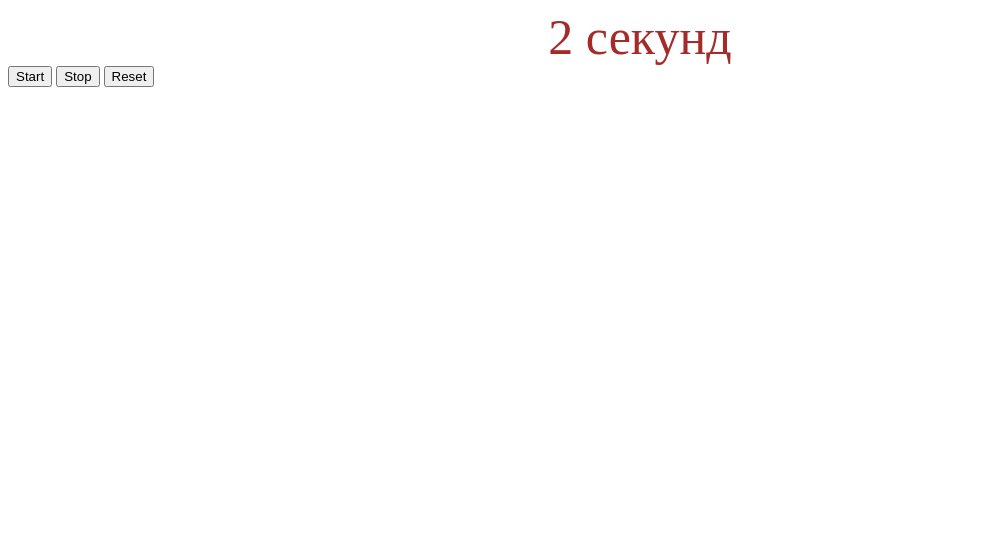
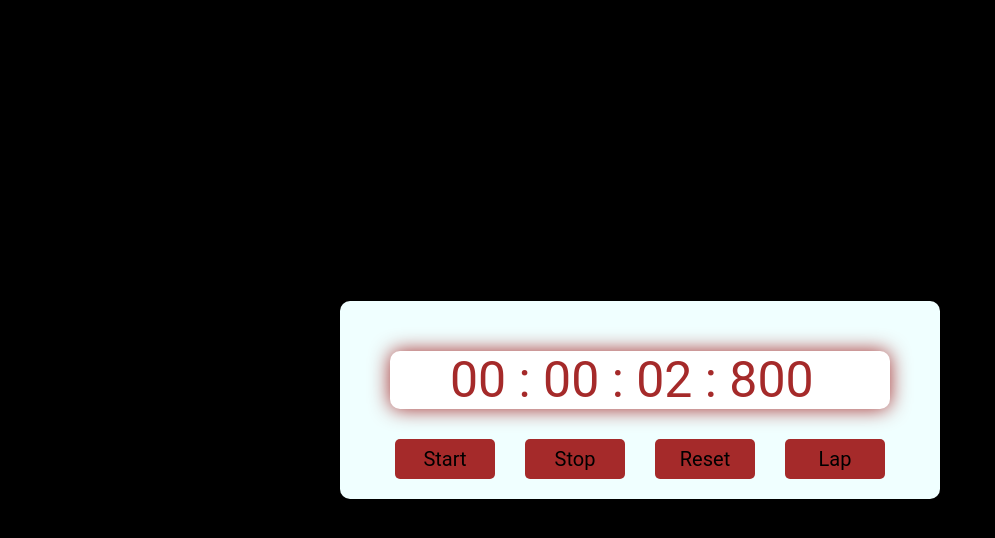
Before and after one commit to Sergey86fr/timer, a plain HTML site: page index.html in a window 1280 px wide. Both pictures are taken after a click on the button "Start". Shown: the whole page, without its empty margins (0-995 px from the left). Drawn offline with Linux system fonts and the light colour scheme.

Commit message:
edit_timer

```diff
--- a/app.js
+++ b/app.js
@@ -1,27 +1,54 @@
-let second = 0;
-let timerId;
+let [hours, minutes, seconds, milliseconds] = [0, 0, 0, 0];
+let timerId = null;
 
-function updateTimerDisplay () {
-    document.getElementById("timer").innerText = `${second} секунд`;
+// function updateTimerDisplay() {
+//     [hours, minutes, seconds, milliseconds] = [0, 0, 0, 0]
+//     // document.getElementById("timer").innerHTML = `${h} : ${m} : ${s} : ${ms}`;
+// }
+
+function startTimer() {
+    if (timerId !== null) {
+        clearInterval(timerId);
+    }
+        timerId = setInterval(() => {
+
+            displayTimer();
+            // updateTimerDisplay();
+        }, 10)
+    }
+function stopTimer() {
+    clearInterval(timerId);
+
+}
+function resetTimer() {
+    stopTimer();
+    [hours, minutes, seconds, milliseconds] = [0, 0, 0, 0];
+    document.getElementById("timer").innerHTML = "00 : 00 : 00 : 000";
 }
 
-function startTimer () {
-    if(!timerId) {
-        timerId = setInterval(() => {
-            second++
-            updateTimerDisplay()
-        },1000)
+function displayTimer() {
+    milliseconds += 10;
+    if (milliseconds == 1000) {
+        milliseconds = 0;
+        seconds++;
+        if(seconds == 60) {
+            seconds = 0;
+            minutes ++;
+            if(minutes == 60) {
+                minutes = 0;
+                hours ++;
+            }
+        }
     }
+
+    let h = hours < 10 ? "0" + hours : hours;
+    let m = minutes < 10 ? "0" + minutes : minutes;
+    let s = seconds < 10 ? "0" + seconds : seconds;
+    let ms = milliseconds < 10 ? "00" + milliseconds : milliseconds < 100 ? "0" + milliseconds : milliseconds;
+
+    document.getElementById("timer").innerHTML = `${h} : ${m} : ${s} : ${ms}`;
 }
-function stopTimer () {
-    clearInterval(timerId);
-    timerId = null;
-}
-function resetTimer () {
-    stopTimer();
-    second = 0;
-    updateTimerDisplay();
-}
+
 
 document.getElementById("startButton").addEventListener("click", startTimer);
 document.getElementById("stopButton").addEventListener("click", stopTimer);
--- a/index.html
+++ b/index.html
@@ -9,11 +9,12 @@
 </head>
 <body>
   <div class="container">
-    <div class="timer" id="timer">0 second</div>
+    <div class="timer" id="timer">00 : 00 : 00 : 000</div>
     <div class="buttons">
         <button class="button" id="startButton">Start</button>
         <button class="button" id="stopButton">Stop</button>
         <button class="button" id="resetButton">Reset</button>
+        <button class="button" id="lapButton">Lap</button>
     </div>
 
   </div>
--- a/style.css
+++ b/style.css
@@ -1,8 +1,59 @@
+* {
+    padding: 0;
+    margin: 0;
+    box-sizing: border-box;
+    text-decoration: none;
+    font-family: "Roboto", sans-serif;
+}
+
+body {
+    background-color: black;
+}
+
+.container {
+    background-color: azure;
+    position: absolute;
+    display: flex;
+    flex-direction: column;
+    justify-content: center;
+    align-items: center;
+    top: 50%;
+    left: 50%;
+    width: 40vw;
+    width: 600px;
+    transform: translate(-50%, -50%);
+    border-radius: 10px;
+    padding: 20px;
+
+}
+
+
 .timer {
-    display: flex;
-    align-items: center;
-    justify-content: center;
+    position: relative;
+    width: 500px;
+    padding-left: 60px;
+    background: #ffffff;
+    border-radius: 10px;
+    box-shadow: 0 0 20px;
     font-size: 50px;
     color: brown;
+    margin: 30px 0;
 
 }
+
+.buttons {
+    display: flex;
+    /* justify-content: space-around; */
+    gap: 30px;
+
+}
+
+.button {
+    width: 100px;
+    height: 40px;
+    background-color: brown;
+    border-radius: 5px;
+    border: none;
+    font-size: 20px;
+    cursor: pointer;
+}
```
